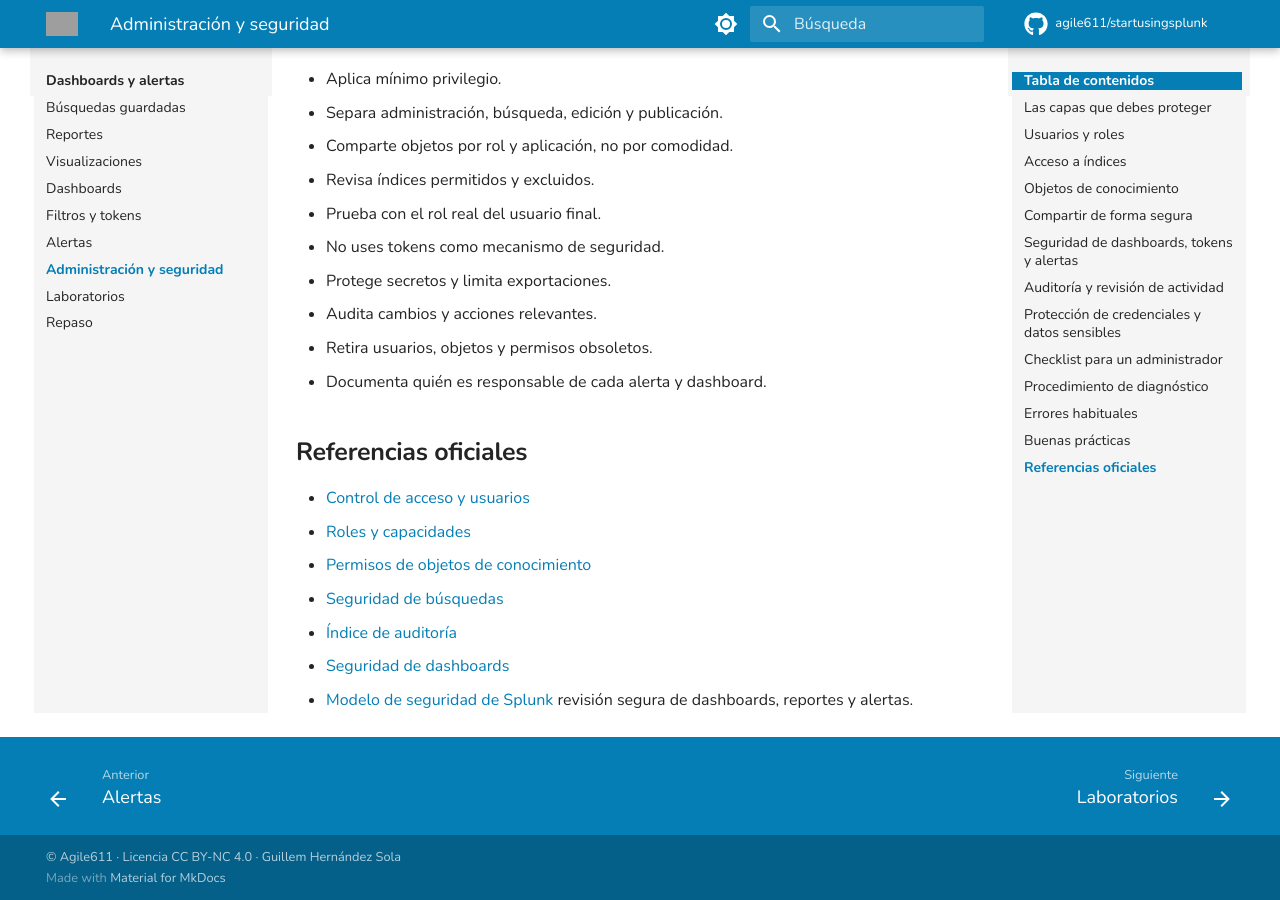
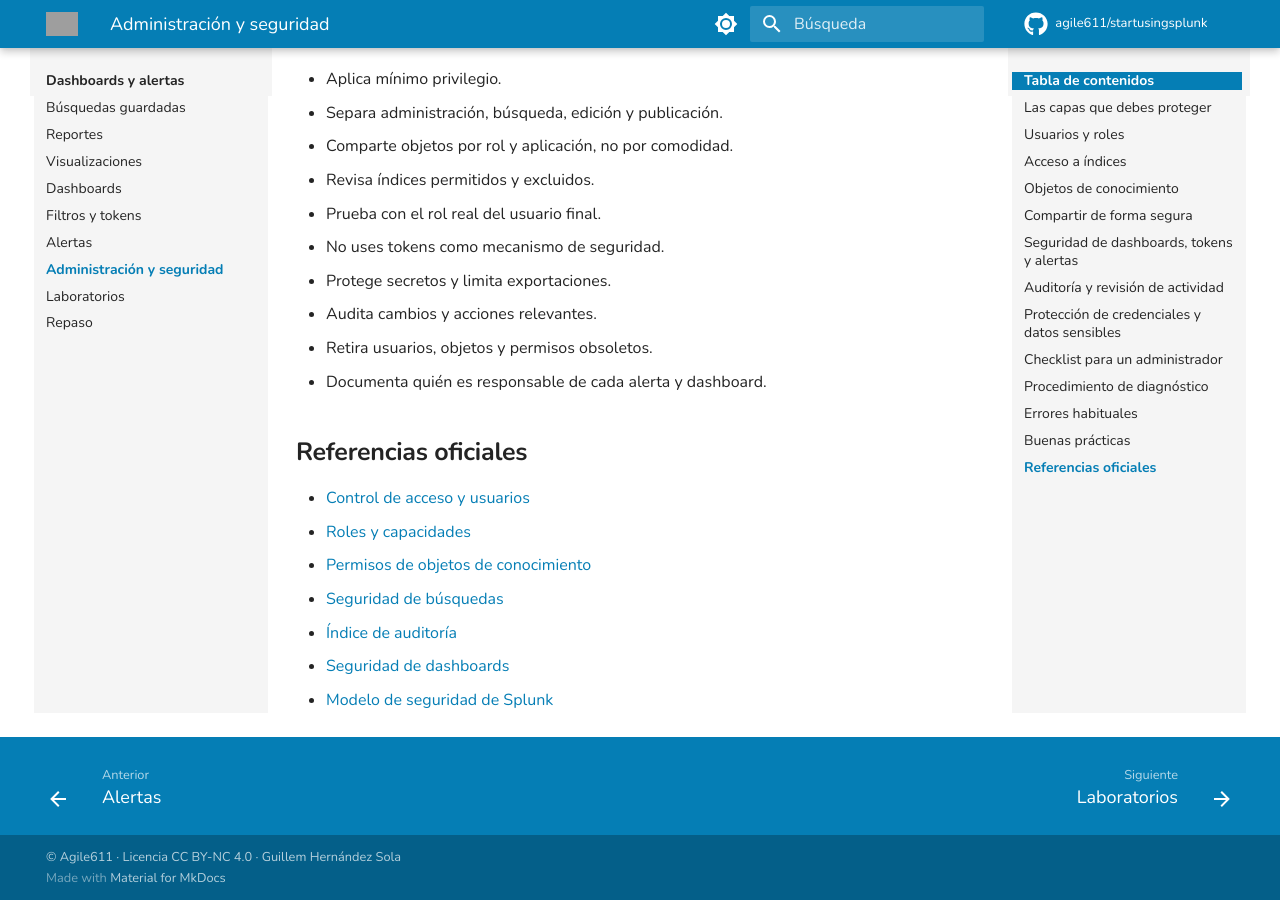
Before and after one commit to agile611/startusingsplunk, an MkDocs documentation site: the page built from docs/sesion-3/07-seguridad.md, in a window 1280 px wide and 900 px high, scrolled down 6055 px. Built offline with MkDocs 1.6.1 and Material for MkDocs 9.7.7, drawn with Linux system fonts in a browser that asks for light colours; comment, search, counter and statistics services are not loaded; grey boxes are pictures that could not be loaded.

Commit message:
Seguridad

```diff
--- a/docs/sesion-3/07-seguridad.md
+++ b/docs/sesion-3/07-seguridad.md
@@ -238,4 +238,3 @@ causa y crear un riesgo mayor.
 - [Índice de auditoría](https://docs.splunk.com/Documentation/Splunk/latest/Security/Auditindex)
 - [Seguridad de dashboards](https://docs.splunk.com/Documentation/Splunk/latest/Viz/ShareDashboards)
 - [Modelo de seguridad de Splunk](https://docs.splunk.com/Documentation/Splunk/latest/Security/AboutSplunksecurity)
-revisión segura de dashboards, reportes y alertas.
```
